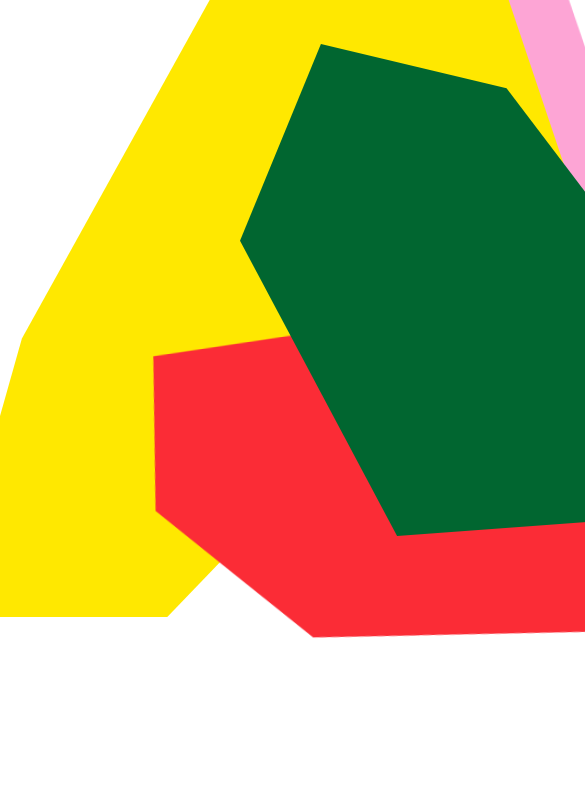
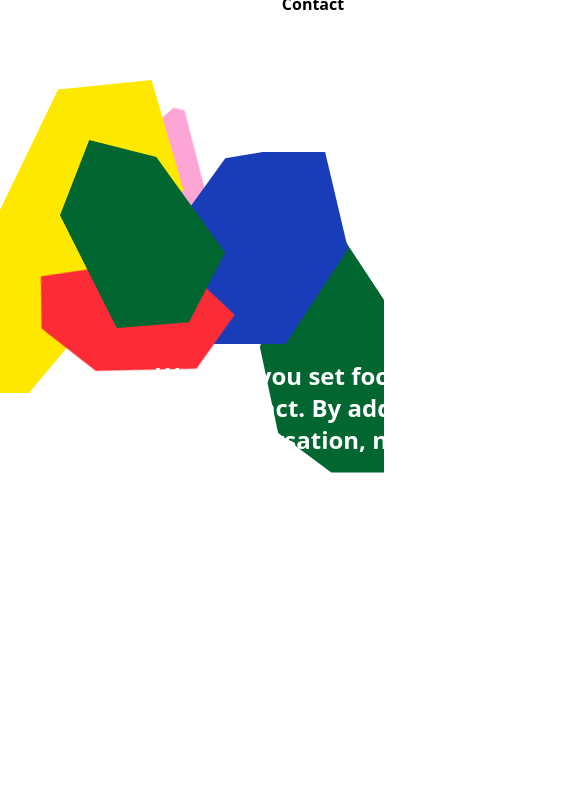
Before and after one commit to cheri-Valens-Iradukunda/Gym-Month-Web-project, a website: page index.html in a window 390 px wide. Shown: the part 100-890 px from the top of the page, 585 px wide, since content can reach past the window. Drawn offline with Linux system fonts and the light colour scheme.

Commit message:
chhore: shapes responsiveness

```diff
--- a/index.html
+++ b/index.html
@@ -20,8 +20,8 @@
         loadComponents('home_upper', 'src/sections/home_upper.html');
     }
 </script>
-<body class="">
-    <div class="h-[150vh] relative bg-blac">
+<body class="overflow-hidden">
+    <div class="h-[150vh] pt-40 relative bg-blac">
         <div id="home_upper" ></div>
     </div>
 </body>
--- a/src/input.css
+++ b/src/input.css
@@ -1,5 +1,5 @@
 @import "tailwindcss";
 
 @theme{
-    --breakpoint-xs: 480px;
+    --breakpoint-xs: 300px;
 }
--- a/src/sections/home_upper.html
+++ b/src/sections/home_upper.html
@@ -1,10 +1,12 @@
 <!-- <div class=" mt-50 h-[160vh] bg-amber-400 overflow-y-hidden"> -->
         <div class="absolute h-[130vh]">
-            <div class="sticky top-0 mt-12 ml-85 lg:ml-85 md:ml-80 -rotate-2
+            <div class="sticky top-0 mt-12 ml-85 lg:ml-85 md:ml-80 max-sm:ml-30 -rotate-2
                     [clip-path:polygon(73%_2%,_100%_76%,_71%_100%,_41%_10%,_61%_0)]
-                    w-[18.75rem] loca h-[22.5625rem] bg-pink-300
-                    lg:w-[18.75rem] loca lg:h-[22.5625rem]
-                    md:w-[13.75rem] loca md:h-[17.5625rem]
+                    w-[18.75rem] h-[22.5625rem]  bg-pink-300
+                    lg:w-[18.75rem] lg:h-[22.5625rem]
+                    md:w-[13.75rem] md:h-[17.5625rem]
+                    sm:w-[8.75rem] sm:h-[12.5625rem]
+                    max-sm:w-[5.75rem] max-sm:h-[9.5625rem]
                     "></div>
         </div>
 
@@ -14,42 +16,76 @@
                 w-[39.375rem] h-[43.593125rem] bg-[rgba(255,232,0,1)]
                 lg:w-[39.375rem] lg:h-[43.593125rem]
                 md:w-[34.375rem] md:h-[38.593125rem]
+                sm:w-[29.375rem] sm:h-[33.593125rem]
+                max-sm:w-[15.375rem] max-sm:h-[19.593125rem]
                 "></div>
         </div>
 
 
-        <div class="absolute mt-102 h-[90vh]">
-            <div class="sticky top-0 ml-40 -rotate-5 z-2
+        <div class="absolute mt-110 lg:mt-110 max-sm:mt-50 md:mt-99 h-[90vh]">
+            <div class="sticky top-0 ml-[11vw] -rotate-5 z-2
                 [clip-path:polygon(2%_5%,_71%_0,_100%_39%,_78%_70%,_26%_66%,_0_37%)]
                 w-[35.09375rem] h-[30.125rem] bg-red-500
                 lg:w-[35.09375rem] lg:h-[30.125rem]
-                md:w-[27.09375rem] md:h-[25.125rem]
+                md:w-[24.09375rem] md:h-[22.125rem]
+                sm:w-[19.09375rem] sm:h-[20.125rem]
+                max-sm:w-[12.09375rem] max-sm:h-[10.125rem]
                 "></div>
         </div>
-        <div class="absolute mt-36 h-[130vh]">
-            <div class="sticky top-0 ml-60 lg:ml-60 md:ml-50 z-2
+        <div class="absolute mt-36 max-sm:mt-20  h-[130vh]">
+            <div class="sticky top-0 ml-[40vw] lg:ml-60 max-sm:ml-15 md:ml-50 z-2
                  [clip-path:polygon(17%_0,_56%_9%,_96%_60%,_75%_97%,_33%_100%,_0_40%)]
                  w-[29.75rem] h-[30.75rem] bg-green-800
                  lg:w-[29.75rem] lg:h-[30.75rem]
                  md:w-[24.75rem] md:h-[25.75rem]
+                 sm:w-[19.75rem] sm:h-[20.75rem]
+                 max-sm:w-[10.75rem] max-sm:h-[11.75rem]
                  "></div>
         </div>
-        <div class="absolute mt-58 h-[110vh]">
-            <div class="sticky top-0 ml-198 lg:ml-198 md:ml-150
+        <div class="absolute mt-58 max-sm:mt-45 h-[110vh] right-0 max-sm:left-[56%]">
+            <div class="sticky top-0 right-0
             [clip-path:polygon(76%_0,_100%_26%,_100%_100%,_68%_100%,_36%_83%,_25%_46%,_40%_13%)]
             w-[30.375rem] h-[34.53125rem] bg-green-800
             lg:w-[30.375rem] lg:h-[34.53125rem]
             md:w-[25.375rem] md:h-[29.53125rem]
+            sm:w-[20.375rem] sm:h-[24.53125rem]
+            max-sm:w-[10.375rem] max-sm:h-[14.53125rem]
             "></div>
         </div>
 
         <div class="absolute mt-23 lg:mt-23 md:mt-30 h-[125vh]">
-            <div class=" sticky top-0 ml-135 lg:ml-135 md:ml-103 md:z-1 lg:z-3
+            <div class=" sticky top-0 ml-[40vw] max-sm:ml-35 md:z-1 lg:z-3
             [clip-path:polygon(59%_0,_89%_0,_100%_46%,70%_91%,_32%_91%,_0_59%,_41%_3%)]
-            w-[36rem] h-[35.1875rem] bg-blue-800
+            w-[36rem] h-[10.1875rem] bg-blue-800
             lg:w-[36rem] lg:h-[35.1875rem]
-            md:w-[30rem] md:h-[29.1875rem]
+            md:w-[28rem] md:h-[27.1875rem]
+            sm:w-[23rem] sm:h-[23.1875rem]
+
+            max-sm:w-[13rem] max-sm:h-[13.18rem]
             "></div>
+        </div>
+
+
+        <div class="absolute mt-75 lg:mt-75 z-5 text-white font-semibold text-2xl w-[20rem] mx-[40%] md:mt-30 h-[125vh]">
+            We help you set
+            focus and gain
+            impact. By adding
+            to the conversation,
+            not to the noise.
+        </div>
+
+        <div class="absolute flex justify-between w-screen p-5 top-0 font-semibold text-md">
+            <div>
+                <p>DE</p>
+                <p>EN</p>
+            </div>
+            <h2 class="font-bold text-4xl mt-5">Baumeister</h2>
+            <ul class="capitalize">
+                <li><a href="#">about</a></li>
+                <li><a href="#">services</a></li>
+                <li><a href="#">references</a></li>
+                <li><a href="#">contact</a></li>
+            </ul>
         </div>
         <!-- <div class="w-screen h-[20vh] bg-amber-700 absolute b-0"></div> -->
 <!-- </div> -->
```
Also changed, not shown: dist/output.css.
